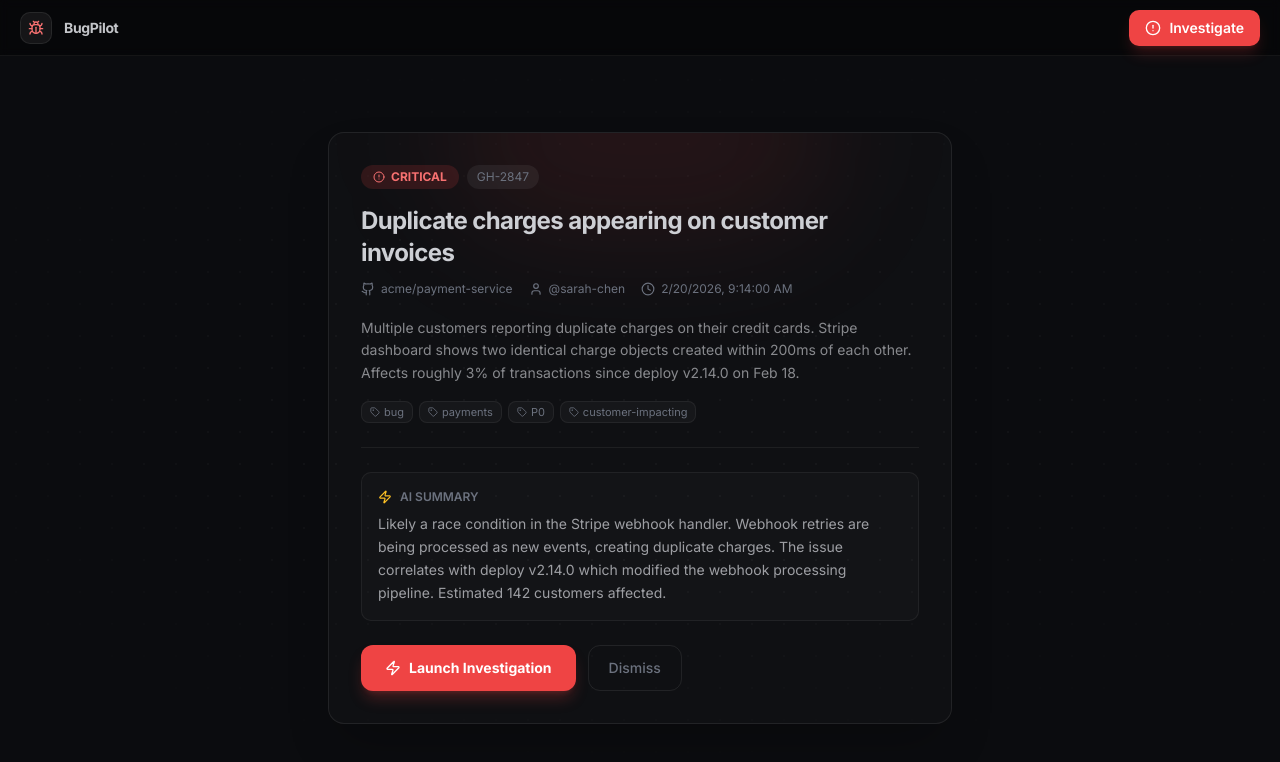
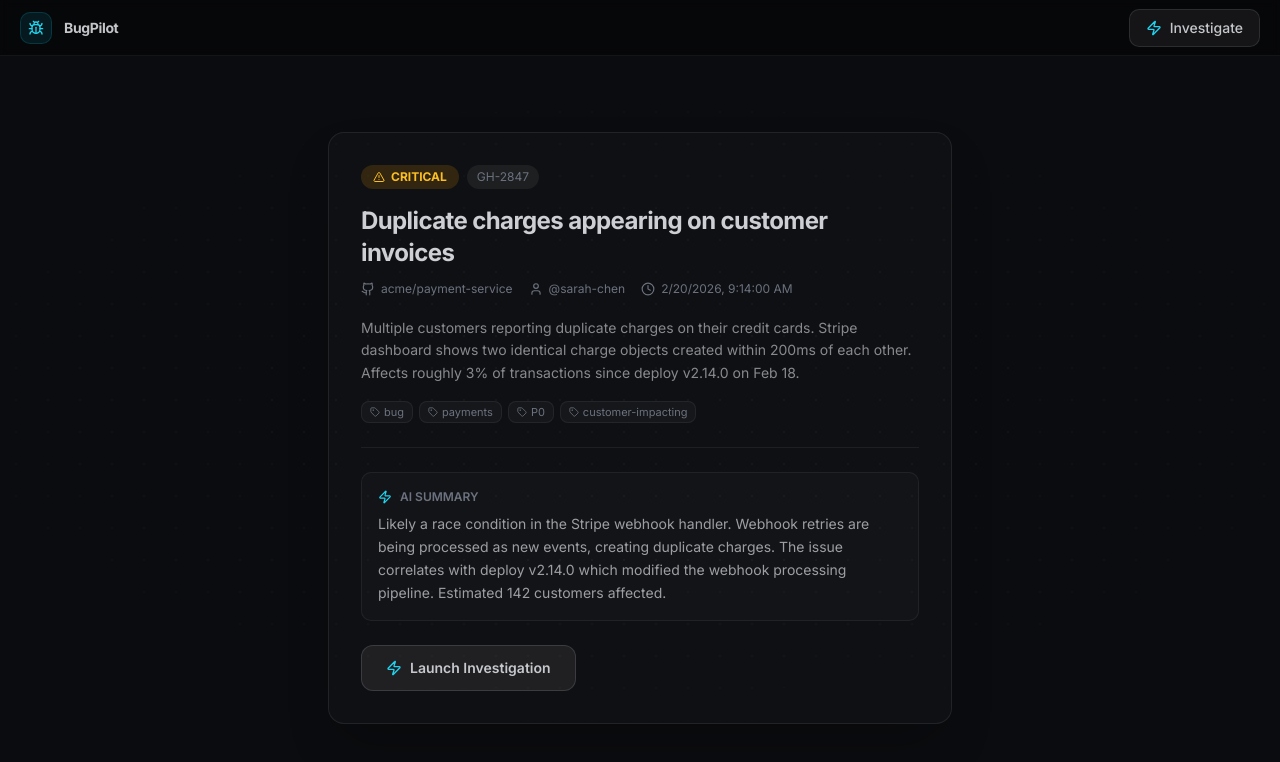
Before and after one commit to yaojiejia/buildathon26, a Next.js app in the folder frontend/: page / in a window 1280 px wide. Shown: the top 762 px of the page. Built offline with nearby package versions, Linux system fonts and the light colour scheme.

Commit message:
fix first page

```diff
--- a/frontend/components/investigate/incident-hero.tsx
+++ b/frontend/components/investigate/incident-hero.tsx
@@ -4,7 +4,7 @@
 import { bugReport } from "@/lib/agent-data"
 import { cn } from "@/lib/utils"
 import {
-  AlertCircle,
+  AlertTriangle,
   Github,
   User,
   Clock,
@@ -20,14 +20,14 @@
       <div className="w-full max-w-2xl px-6">
         {/* Incident card */}
         <div className="relative overflow-hidden rounded-2xl border border-white/[0.08] bg-white/[0.02] shadow-2xl">
-          {/* Glow accent */}
-          <div className="absolute -top-24 left-1/2 h-48 w-96 -translate-x-1/2 rounded-full bg-red-500/10 blur-3xl" />
+          {/* Glow accent — cyan instead of red */}
+          <div className="absolute -top-24 left-1/2 h-48 w-96 -translate-x-1/2 rounded-full bg-cyan-500/8 blur-3xl" />
 
           <div className="relative p-8">
             {/* Severity badge */}
             <div className="mb-4 flex items-center gap-2">
-              <span className="flex items-center gap-1.5 rounded-full bg-red-500/15 px-3 py-1 text-xs font-bold text-red-400">
-                <AlertCircle className="h-3 w-3" />
+              <span className="flex items-center gap-1.5 rounded-full bg-amber-500/15 px-3 py-1 text-xs font-bold text-amber-400">
+                <AlertTriangle className="h-3 w-3" />
                 {bugReport.severity.toUpperCase()}
               </span>
               <span className="rounded-full bg-white/[0.06] px-2.5 py-1 text-xs text-muted-foreground">
@@ -80,7 +80,7 @@
             {/* AI Summary */}
             <div className="rounded-lg border border-white/[0.06] bg-white/[0.02] p-4">
               <div className="flex items-center gap-2 text-xs font-semibold text-muted-foreground">
-                <Zap className="h-3.5 w-3.5 text-amber-400" />
+                <Zap className="h-3.5 w-3.5 text-cyan-400" />
                 AI SUMMARY
               </div>
               <p className="mt-2 text-sm leading-relaxed text-foreground/70">
@@ -96,22 +96,14 @@
               <button
                 onClick={startInvestigation}
                 className={cn(
-                  "flex items-center gap-2 rounded-xl px-6 py-3 text-sm font-bold",
-                  "bg-red-500 text-white shadow-lg shadow-red-500/25",
-                  "transition-all hover:bg-red-400 hover:shadow-red-500/30 hover:scale-[1.02]",
+                  "flex items-center gap-2 rounded-xl px-6 py-3 text-sm font-semibold",
+                  "bg-white/[0.07] text-foreground/90 border border-white/[0.12]",
+                  "transition-all hover:bg-white/[0.12] hover:border-white/[0.18]",
                   "active:scale-[0.98]"
                 )}
               >
-                <Zap className="h-4 w-4" />
+                <Zap className="h-4 w-4 text-cyan-400" />
                 Launch Investigation
-              </button>
-              <button
-                className={cn(
-                  "flex items-center gap-2 rounded-xl border border-white/[0.08] px-5 py-3 text-sm font-medium",
-                  "text-muted-foreground transition-all hover:bg-white/[0.04] hover:text-foreground/80"
-                )}
-              >
-                Dismiss
               </button>
             </div>
           </div>
--- a/frontend/components/layout/navbar.tsx
+++ b/frontend/components/layout/navbar.tsx
@@ -7,7 +7,7 @@
   Bug,
   RotateCcw,
   Github,
-  AlertCircle,
+  Zap,
 } from "lucide-react"
 
 export function Navbar() {
@@ -17,8 +17,8 @@
     <header className="flex h-14 items-center justify-between border-b border-white/[0.06] bg-black/40 px-5 backdrop-blur-sm">
       {/* Logo */}
       <div className="flex items-center gap-3">
-        <div className="flex h-8 w-8 items-center justify-center rounded-lg bg-white/[0.06] border border-white/[0.08]">
-          <Bug className="h-4 w-4 text-red-400" />
+        <div className="flex h-8 w-8 items-center justify-center rounded-lg bg-cyan-500/10 border border-cyan-500/20">
+          <Bug className="h-4 w-4 text-cyan-400" />
         </div>
         <span className="text-sm font-bold tracking-tight text-foreground/90">
           BugPilot
@@ -32,7 +32,7 @@
               <span className="text-xs text-muted-foreground">
                 {bugReport.repo}
               </span>
-              <span className="rounded bg-red-500/20 px-1.5 py-0.5 text-[10px] font-semibold text-red-400">
+              <span className="rounded bg-amber-500/15 px-1.5 py-0.5 text-[10px] font-semibold text-amber-400">
                 {bugReport.severity.toUpperCase()}
               </span>
               <span className="text-xs text-muted-foreground/70">
@@ -49,13 +49,13 @@
           <button
             onClick={startInvestigation}
             className={cn(
-              "flex items-center gap-2 rounded-lg px-4 py-2 text-sm font-semibold",
-              "bg-red-500 text-white shadow-lg shadow-red-500/20",
-              "transition-all hover:bg-red-400 hover:shadow-red-500/30",
+              "flex items-center gap-2 rounded-lg px-4 py-2 text-sm font-medium",
+              "bg-white/[0.06] text-foreground/90 border border-white/[0.1]",
+              "transition-all hover:bg-white/[0.1] hover:border-white/[0.15]",
               "active:scale-[0.97]"
             )}
           >
-            <AlertCircle className="h-4 w-4" />
+            <Zap className="h-4 w-4 text-cyan-400" />
             Investigate
           </button>
         )}
@@ -63,10 +63,10 @@
         {state.status === "running" && (
           <div className="flex items-center gap-2">
             <span className="relative flex h-2 w-2">
-              <span className="absolute inline-flex h-full w-full animate-ping rounded-full bg-red-400 opacity-75" />
-              <span className="relative inline-flex h-2 w-2 rounded-full bg-red-500" />
+              <span className="absolute inline-flex h-full w-full animate-ping rounded-full bg-cyan-400 opacity-75" />
+              <span className="relative inline-flex h-2 w-2 rounded-full bg-cyan-500" />
             </span>
-            <span className="text-xs font-medium text-red-400">
+            <span className="text-xs font-medium text-cyan-400">
               Investigation in progress
             </span>
           </div>
```
